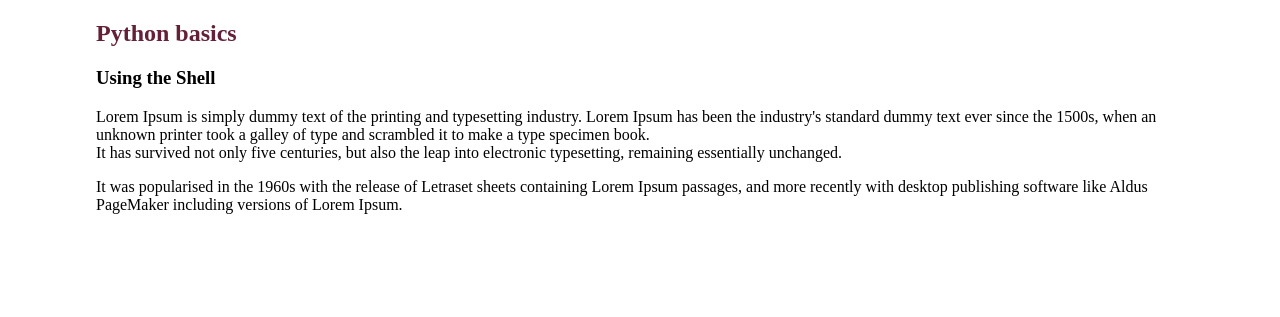
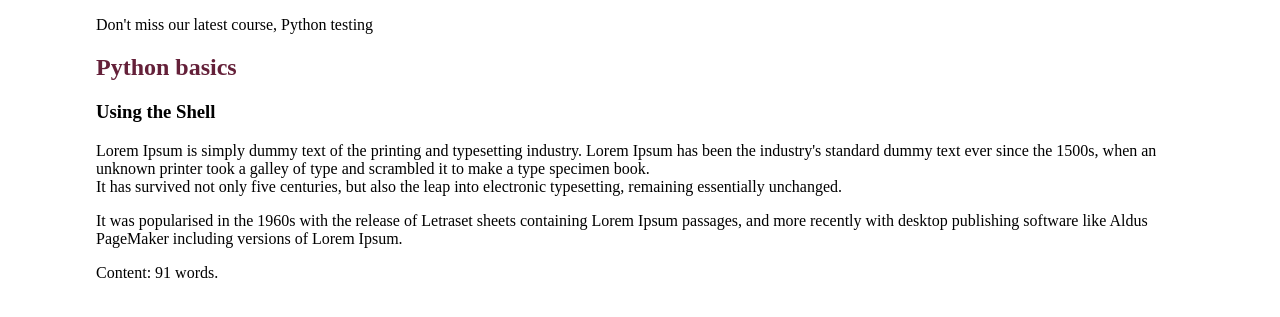
Before and after one commit to mishlaev-personal/lerning_site, a Django app: page /courses/1/2/ in a window 1280 px wide. Shown: the part 90-407 px from the top of the page. Run offline with Django 3.2, Linux system fonts and the light colour scheme; data comes from the database, SQL or seed files in the repository.

Commit message:
Custom tag 'newest_course'

```diff
--- a/courses/templates/courses/step_detail.html
+++ b/courses/templates/courses/step_detail.html
@@ -10,6 +10,8 @@
             {{ step.course.title }}
         </a></h2>
         <h3>{{ step.title}}</h3>
-        {{ step.content|linebreaks }}
+        {% with con=step.content%}
+            {{ con|linebreaks }} Content: {{ con|wordcount }} words.
+        {% endwith %}
     </article>
 {% endblock %}
--- /dev/null
+++ b/courses/templatetags/course_extras.py
@@ -0,0 +1,10 @@
+from django import template
+from courses.models import Course
+
+
+register = template.Library()
+
+@register.simple_tag
+def newest_course():
+    ''' Gets the most recent course that was added to the library. '''
+    return Course.objects.latest('created_at')
--- a/learning_site/settings.py
+++ b/learning_site/settings.py
@@ -29,7 +29,6 @@ ALLOWED_HOSTS = []
 
 
 # Application definition
-
 INSTALLED_APPS = [
     'django.contrib.admin',
     'django.contrib.auth',
@@ -40,6 +39,7 @@ INSTALLED_APPS = [
     'django.contrib.humanize',
     'courses',
 ]
+
 
 MIDDLEWARE = [
     'django.middleware.security.SecurityMiddleware',
--- a/templates/layout.html
+++ b/templates/layout.html
@@ -1,4 +1,5 @@
 {% load static %}
+{% load course_extras %}
 
 <!DOCTYPE html>
 <html lang="en">
@@ -14,6 +15,7 @@
             <a href="{% url 'home_page' %}">Home</a>
             <a href="{% url 'courses:list' %}">Courses</a>
         </nav>
+    <p>Don't miss our latest course, {% newest_course %}</p>
         {% block content %}{% endblock %}
     </div>
 </body>
```
Also changed, not shown: courses/templatetags/__init__.py (added).
